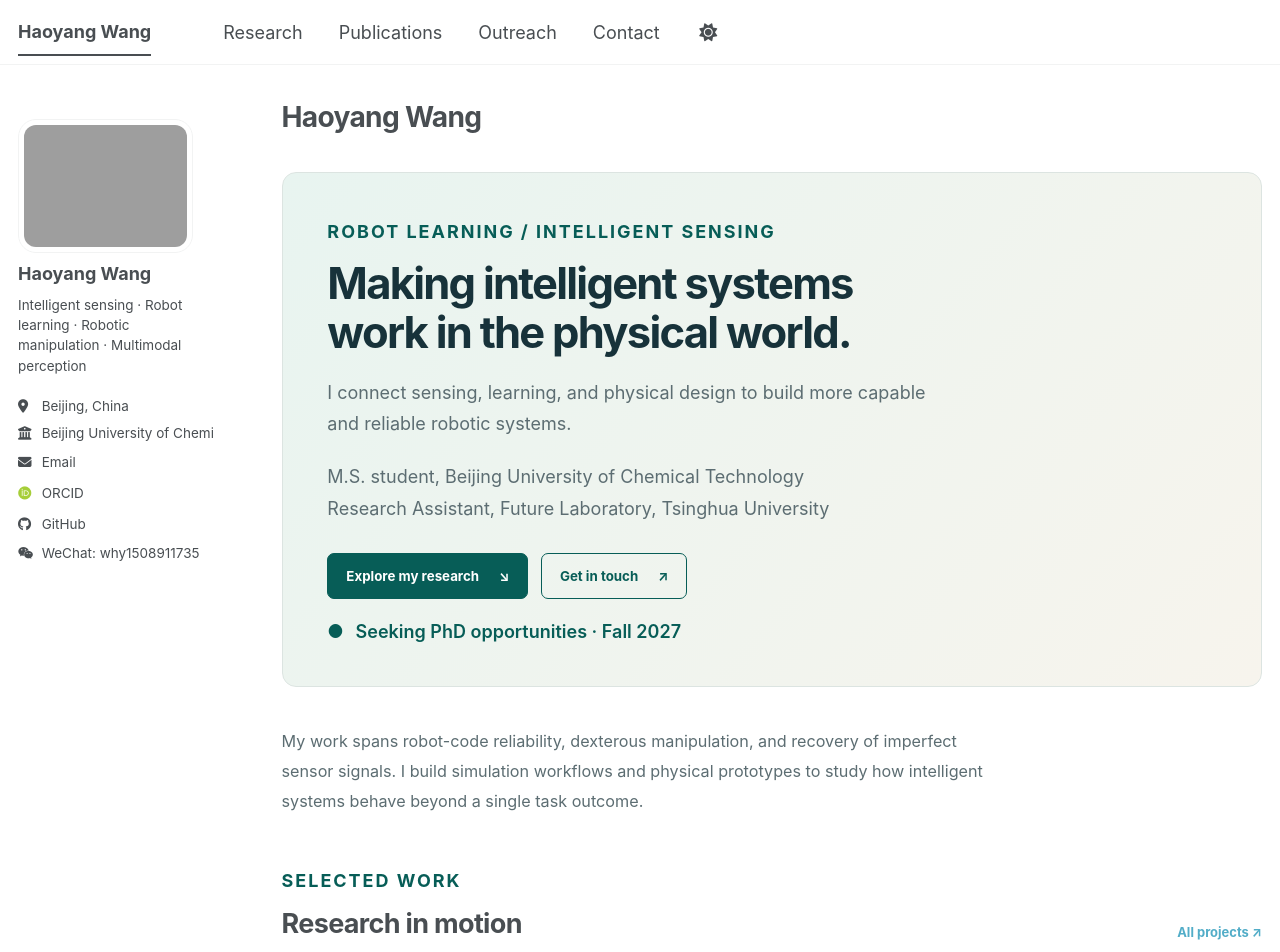
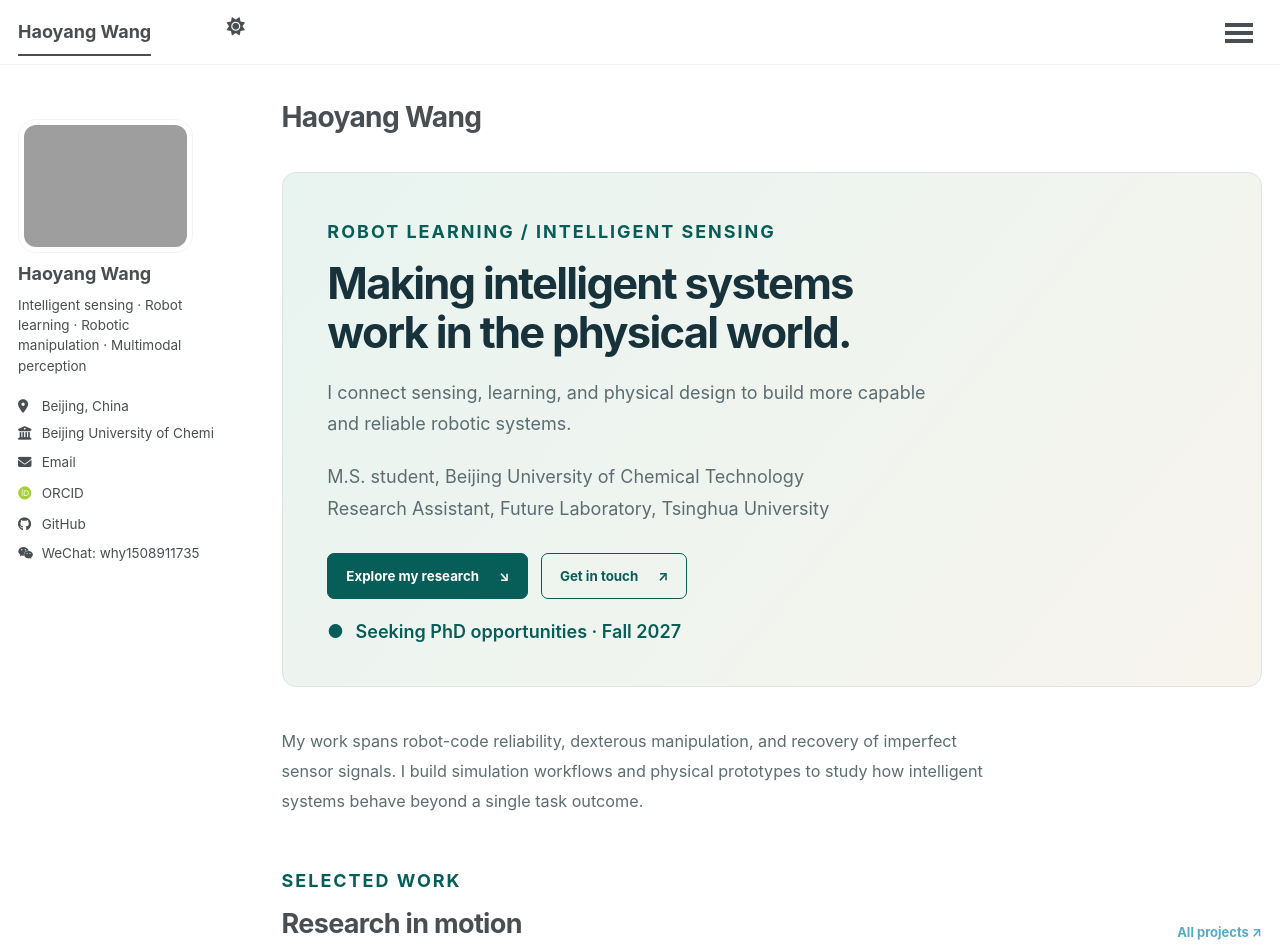
Before and after one commit to mianzhi8588/mianzhi8588.github.io, a Jekyll site: the page built from _pages/about.md, in a window 1280 px wide and 1400 px high. Shown: the top 952 px of the window. Built offline with Jekyll 4.4.1, drawn with Linux system fonts in a browser that asks for light colours; some web fonts are replaced; a script bundle is joined from its source files by our own code; library files that are not in the unit come from our copies.

Commit message:
Score public previews and improve navigation before scripts load

```diff
--- a/_pages/about.md
+++ b/_pages/about.md
@@ -31,7 +31,7 @@ redirect_from:
   <article class="current-research-card">
     <div class="current-research-card__visual">
       <video controlslist="nodownload" oncontextmenu="return false;" controls playsinline preload="none" style="object-fit: contain;" poster="{{ '/images/robophys-public-preview.jpg' | relative_url }}" aria-label="RoboPhys public research preview">
-        <source src="{{ '/files/robophys-public-preview.mp4' | relative_url }}" type="video/mp4">
+        <source src="{{ '/files/robophys-public-preview.mp4' | relative_url }}?v=2" type="video/mp4">
         Your browser does not support the video tag.
       </video>
     </div>
@@ -47,7 +47,7 @@ redirect_from:
   <article class="current-research-card">
     <div class="current-research-card__visual">
       <video controlslist="nodownload" oncontextmenu="return false;" controls playsinline preload="none" style="object-fit: contain;" poster="{{ '/images/sage-hand-public-preview.jpg' | relative_url }}" aria-label="SAGE Hand public research preview">
-        <source src="{{ '/files/sage-hand-public-preview.mp4' | relative_url }}" type="video/mp4">
+        <source src="{{ '/files/sage-hand-public-preview.mp4' | relative_url }}?v=2" type="video/mp4">
         Your browser does not support the video tag.
       </video>
     </div>
--- a/_pages/portfolio.html
+++ b/_pages/portfolio.html
@@ -24,7 +24,7 @@ author_profile: true
   <article class="research-detail-card research-detail-card--featured">
     <div class="research-detail-card__media">
       <video controlslist="nodownload" oncontextmenu="return false;" controls playsinline preload="none" style="object-fit: contain;" poster="{{ '/images/robophys-public-preview.jpg' | relative_url }}" aria-label="RoboPhys public research preview">
-        <source src="{{ '/files/robophys-public-preview.mp4' | relative_url }}" type="video/mp4">
+        <source src="{{ '/files/robophys-public-preview.mp4' | relative_url }}?v=2" type="video/mp4">
         Your browser does not support the video tag.
       </video>
       <span class="media-label">Representative evaluation scenes</span>
@@ -42,7 +42,7 @@ author_profile: true
   <article class="research-detail-card research-detail-card--featured">
     <div class="research-detail-card__media research-detail-card__media--video">
       <video controlslist="nodownload" oncontextmenu="return false;" controls playsinline preload="none" style="object-fit: contain;" poster="{{ '/images/sage-hand-public-preview.jpg' | relative_url }}" aria-label="SAGE Hand public research preview">
-        <source src="{{ '/files/sage-hand-public-preview.mp4' | relative_url }}" type="video/mp4">
+        <source src="{{ '/files/sage-hand-public-preview.mp4' | relative_url }}?v=2" type="video/mp4">
         Your browser does not support the video tag.
       </video>
       <span class="media-label">Representative manipulation</span>
--- a/_sass/layout/_research-polish.scss
+++ b/_sass/layout/_research-polish.scss
@@ -5,6 +5,11 @@
 .page__footer footer { padding-top: 1rem; padding-bottom: 1.5rem; }
 .page__footer-copyright { max-width: 75ch; line-height: 1.7; }
 .masthead { border-bottom-color: var(--research-line); }
+.greedy-nav .visible-links { display: flex; flex-wrap: wrap; padding-right: 2.5rem; }
+.greedy-nav .visible-links li { display: block; }
+.greedy-nav .visible-links li:first-child a { white-space: nowrap; }
+.greedy-nav button { display: none; }
+.greedy-nav:has(.hidden-links li) button { display: block; }
 .author__avatar img { border-radius: 18px; }
 .author__bio { line-height: 1.65; }
 .page__content a:focus-visible, .archive a:focus-visible, video:focus-visible { outline: 3px solid var(--research-teal); outline-offset: 5px; }
```
Also changed, not shown: _portfolio/2026-dexterous-manipulation-reinforcement-learning.md (+1 -1 lines), _portfolio/2026-llm-robot-code-safety.md (+1 -1 lines).
